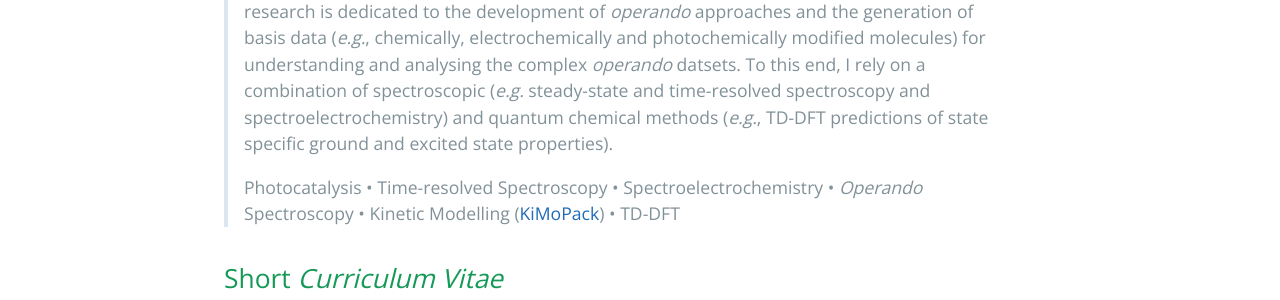
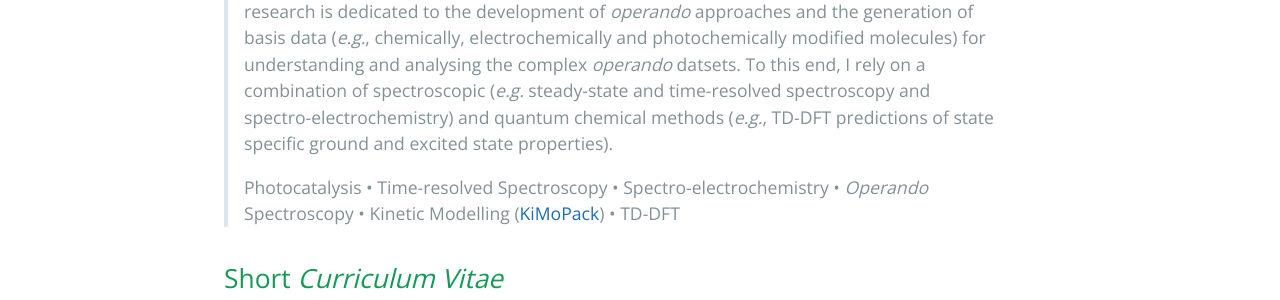
Before and after one commit to carolin-m/carolin-m.github.io, a Jekyll site: the page built from now.md, in a window 1280 px wide. Shown: the part 572-872 px from the top of the page. Built offline with Jekyll 4.4.1, drawn with Linux system fonts in a browser that asks for light colours.

Commit message:
Update now.md

```diff
--- a/now.md
+++ b/now.md
@@ -10,9 +10,9 @@
 
 > {: style="text-align: justify" } I am currently working in the field **artificial photosynthesis** within the [**CataLight**](https://www.catalight.eu/) project (DFG, SFB-TRR234) in the group of **Prof. Benjamin Dietzek-Ivanšić** at the [Friedrich Schiller University Jena](https://www.ipc.uni-jena.de/en/AGDietzek) and the [Leibniz IPHT Jena](https://www.leibniz-ipht.de/en/departments/functional-interfaces/work-groups/photophysics-and-photochemistry-of-functional-interfaces/).
 >
-> {: style="text-align: justify" } I investigate intramolecular, hydrogen evolving mono- and bimetallic photocatalyst by means of steady-state and time-resolved spectroscopy. My research is dedicated to the development of *operando* approaches and the generation of basis data (*e.g.*, chemically, electrochemically and photochemically modified molecules) for understanding and analysing the complex *operando* datsets. To this end, I rely on a combination of spectroscopic (*e.g.* steady-state and time-resolved spectroscopy and spectroelectrochemistry) and quantum chemical methods (*e.g.*, TD-DFT predictions of state specific ground and excited state properties).
+> {: style="text-align: justify" } I investigate intramolecular, hydrogen evolving mono- and bimetallic photocatalyst by means of steady-state and time-resolved spectroscopy. My research is dedicated to the development of *operando* approaches and the generation of basis data (*e.g.*, chemically, electrochemically and photochemically modified molecules) for understanding and analysing the complex *operando* datsets. To this end, I rely on a combination of spectroscopic (*e.g.* steady-state and time-resolved spectroscopy and spectro-electrochemistry) and quantum chemical methods (*e.g.*, TD-DFT predictions of state specific ground and excited state properties).
 >
-> Photocatalysis • Time-resolved Spectroscopy • Spectroelectrochemistry • *Operando* Spectroscopy • Kinetic Modelling ([KiMoPack](https://github.com/erdzeichen/KiMoPack)) • TD-DFT
+> Photocatalysis • Time-resolved Spectroscopy • Spectro-electrochemistry • *Operando* Spectroscopy • Kinetic Modelling ([KiMoPack](https://github.com/erdzeichen/KiMoPack)) • TD-DFT
 
 ## Short *Curriculum Vitae* <br>
 ________________
```
